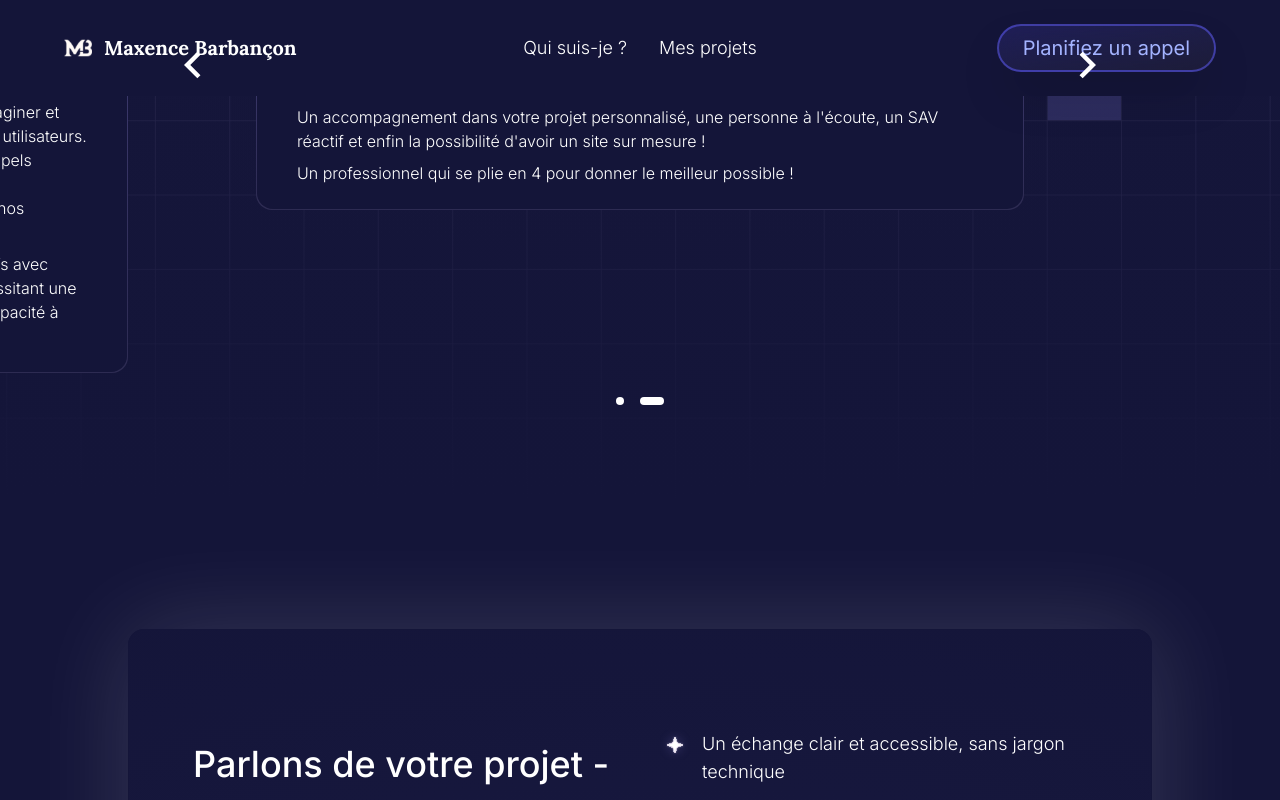
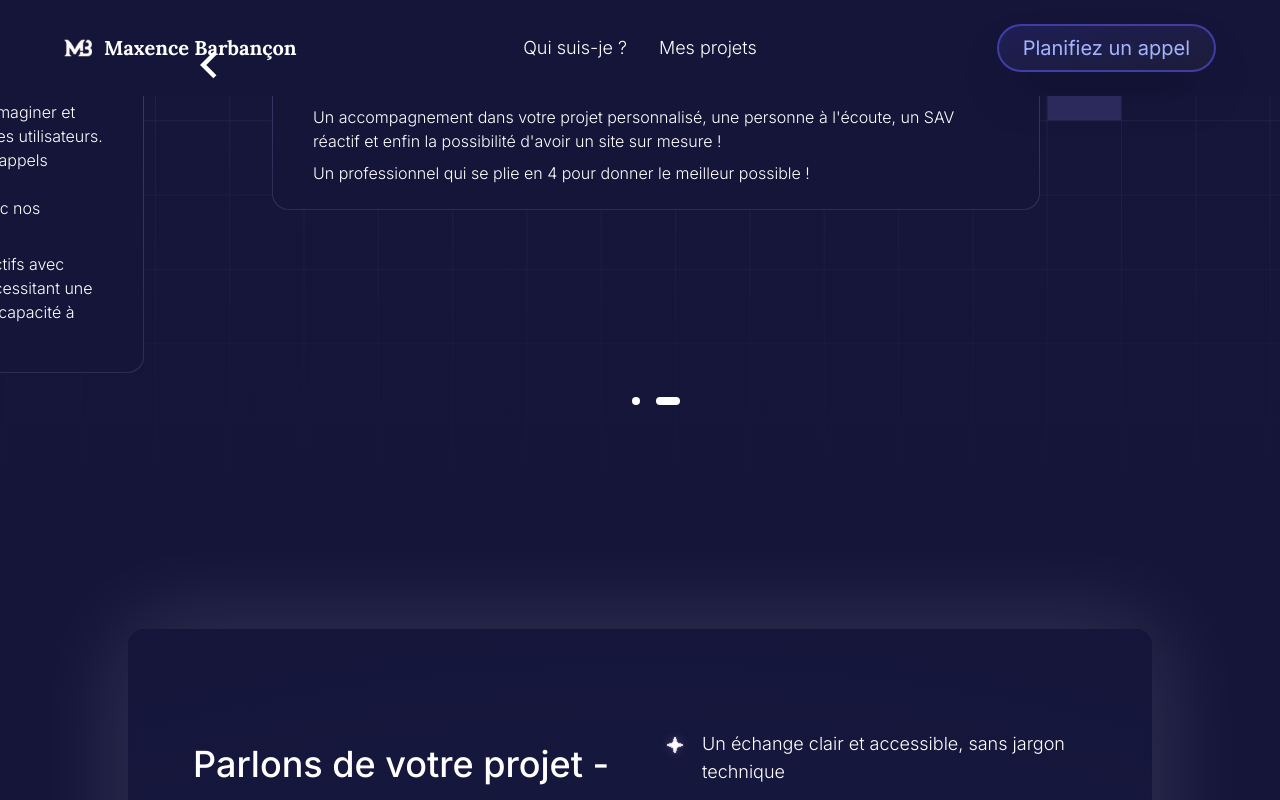
Before and after one commit to maxence-bbcn/portfolio, a React (Vite) app: page / in a window 1280 px wide. Both pictures are taken after a click on the element 660 px from the left and 5575 px from the top of the page. Shown: the part 5175-5975 px from the top of the page. Built offline with nearby package versions, Linux system fonts and the light colour scheme.

Commit message:
minor addings

```diff
--- a/src/ui/pages/Homepage.jsx
+++ b/src/ui/pages/Homepage.jsx
@@ -552,13 +552,13 @@ export default function Homepage() {
             </div>
             <div className="hidden w-full items-center justify-center md:flex md:gap-6 lg:gap-12">
               <button
-                className="z-40 h-fit cursor-pointer"
+                className="z-40 h-fit cursor-pointer transition-transform duration-150 ease-out hover:scale-120"
                 onClick={handlePreviousTestimonial}
               >
                 <img
                   src="/assets/icons/Chevron bottom.svg"
                   width={32}
-                  className="rotate-90"
+                  className={`rotate-90 ${activeTestimonial === 0 ? "hidden" : "block"}`}
                 />
               </button>
               <div
@@ -585,13 +585,13 @@ export default function Homepage() {
                 </div>
               </div>
               <button
-                className="z-40 h-fit cursor-pointer"
+                className="z-40 h-fit cursor-pointer transition-transform duration-150 ease-out hover:scale-120"
                 onClick={handleNextTestimonial}
               >
                 <img
                   src="/assets/icons/Chevron bottom.svg"
                   width={32}
-                  className="-rotate-90"
+                  className={`-rotate-90 ${activeTestimonial === testimonials.length - 1 ? "hidden" : "block"}`}
                 />
               </button>
             </div>
```
